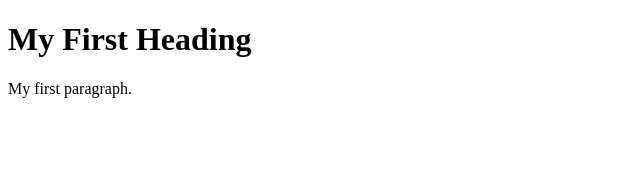
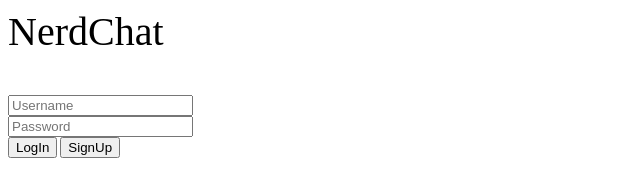
Before and after one commit to Rares03/EfectivPulaMea2, a plain HTML site: page index.html in a window 1280 px wide. Shown: the whole page, without its empty margins (0-640 px from the left). Drawn offline with Linux system fonts and the light colour scheme.

Commit message:
Update index.html

```diff
--- a/index.html
+++ b/index.html
@@ -1,10 +1,34 @@
-<!DOCTYPE html>
-<html>
+<html  style="font-size: 12px;">
+    <head>
+        <title>  NerdChat </title>
+        <link rel="shortcut icon" type="image/x-icon" href="Images/ND.png" />
+        <link rel="stylesheet" type="text/css" href="style.css" />
+       <!-- <script type="text/javascript">
+        function buttonclick() {
+            window.location="\\JS\\firsttry.js";
+        }
+        </script>  -->
+
+    </head>
 <body>
+    <meta charset="UTF-8">
+    <meta name="author" content="Roaba and MagicSink">
+    <meta name="viewport" content="width=device-width, initial-scale=1.0">
+  <div id="container">
+    <div id="header">
 
-<h1>My First Heading</h1>
-
-<p>My first paragraph.</p>
+    </div>
+    <div id="content" >
+        <div id="center">
+        <p style="font-size: 40px;" id="NerdChat" >NerdChat</p>
+      <input  type="text" id="Usernamebox" placeholder="Username" >
+        <br>
+     <input type="password" id="Passwordbox" placeholder="Password" />
+     <br>
+     <button class="btn btn1" name="LogIn" id="LogIn"  onclick="getInfo()"> LogIn  </button>
+     <button class="btn btn2" name="SignUp" id="SignUp"  onclick="location.href='SignUp.html'"  > SignUp </button>
+            </div>
+    </div>
 
 </body>
 </html>
```
